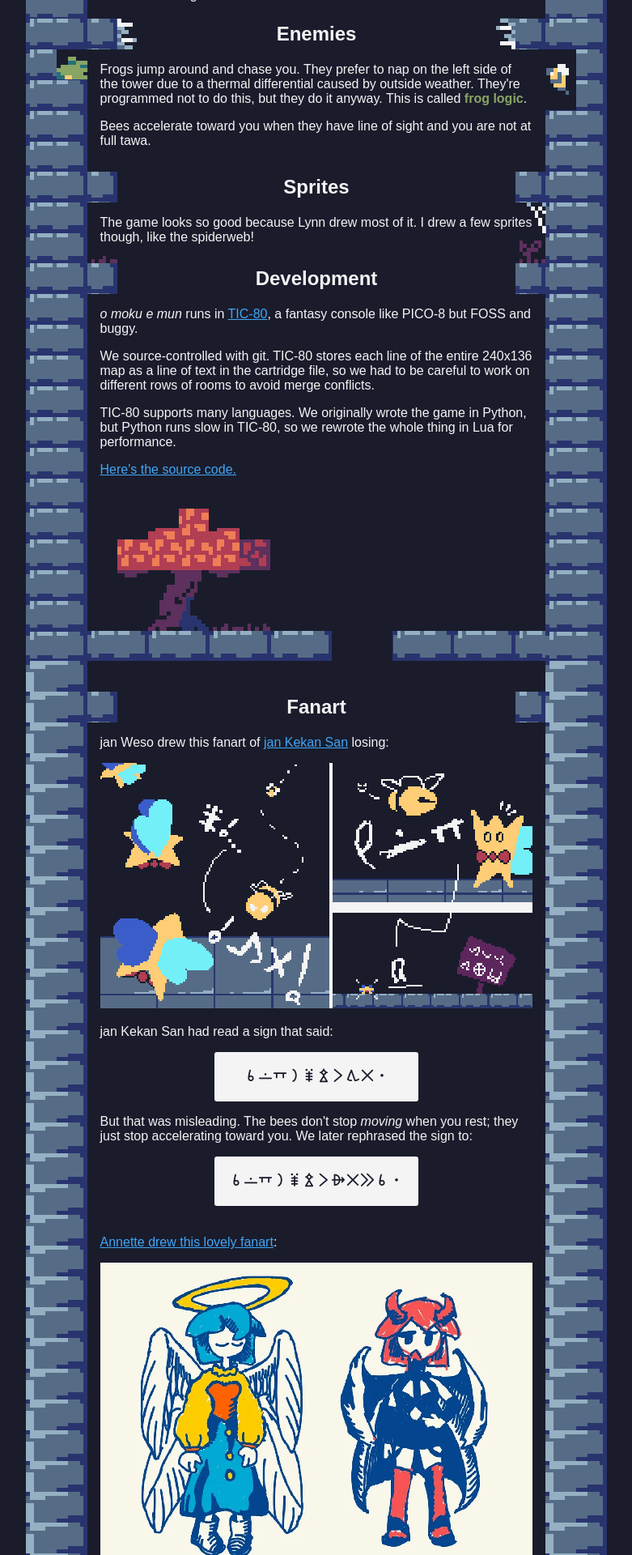
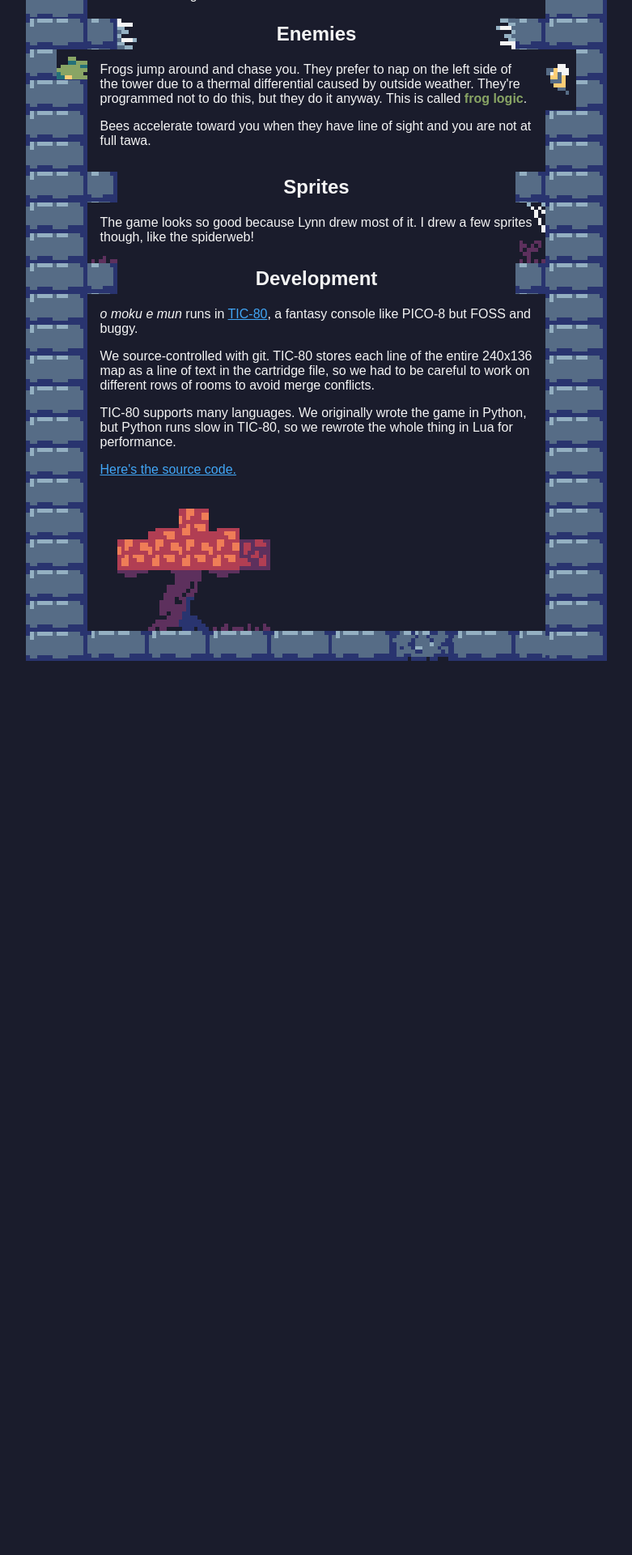
Before and after one commit to Roachbones/Roachbones.github.io, a Jekyll site: the page omokuemun/index.html, which Jekyll copies as it is, in a window 1280 px wide. Shown: the part 2971-4891 px from the top of the page at 81% size, without its empty margins (249-1030 px from the left). Built offline with Jekyll 4.4.1, drawn with Linux system fonts in a browser that asks for light colours; after the commit the page ends 3787 px from its top, so only the background shows below that.

Commit message:
omokuemun polishing

```diff
--- a/omokuemun/index.html
+++ b/omokuemun/index.html
@@ -43,7 +43,11 @@
     &::before { left: calc(-2 * var(--size-tile)); }
     &::after { right: calc(-2 * var(--size-tile)); }
 }
-#hell section { &::before, &::after { background-image: url(i/hellbrick.png); z-index: 2; } }
+#hell section { &::before, &::after {
+    background-image: url(i/hellbrick.png);
+    z-index: 2;
+    height: 100%;
+}}
 p { margin-left: var(--margin-tower); margin-right: var(--margin-tower); }
 n{resize:both;overflow:scroll;}
 
@@ -105,7 +109,6 @@
 .right  { right:  calc(var(--x) * var(--size-tile)); }
 .top    { top:    calc(var(--y) * var(--size-tile)); }
 .bottom { bottom: calc(var(--y) * var(--size-tile)); }
-.flip { rotate: y .5turn; }
 .atop {
     position: absolute;
     width: var(--size-tile); height: var(--size-tile);
@@ -150,11 +153,13 @@
         width: var(--size-2-tiles);
         height: var(--size-tile);
         position: absolute;
-        left: round(down, 60%, var(--size-2-tiles));
+        left: round(down, 70%, var(--size-2-tiles));
         top: calc(-1 * var(--size-tile));
         list-style-type: none;
     }
-    background: linear-gradient(var(--color-bg), #aa000666);
+    & > section {
+        background: linear-gradient(var(--color-bg), #aa000666);
+    }
     Vh2:first-of-type { padding-top: calc(var(--size-tile) * 4); }
 }
 
@@ -203,13 +208,11 @@
         bottom: 0;
     }
 }
-
 </style>
 
 <main>
 
 <section>
-
 <hr>
 <br>
 
@@ -227,7 +230,6 @@
 <h2 title='procgen means procedural generation'>Procgen</h2>
 <img src=i/grass2.png class="atop left">
 <img src=i/grass1.png class="atop right">
-
 <hanging-vine></hanging-vine>
 
 <p>Recurring premade rooms are called <dfn>lynnrooms</dfn> because Lynn made them. Two&nbsp;lynnrooms:
@@ -271,7 +273,7 @@
 
 <section>
 <h2>Sprites</h2>
-<img alt=spiderweb src=i/web.png class="one-wide right flip" style=--x=1;--y=1>
+<img alt=spiderweb src=i/web.png class="one-wide right" style=--x:0;--y:1>
 
 <p>The game looks so good because Lynn drew most of it. I drew a few sprites though, like the spiderweb!
 
@@ -293,7 +295,7 @@
 <section>
 <img src=i/tree.png>
 <hr>
-<details id=hell open>
+<details id=hell>
 <summary></summary>
 
 <section>
@@ -315,7 +317,9 @@
 
 <p style=margin-top:2lh><a href=https://bsky.app/profile/weeble.bsky.social/post/3lt5arwdgkc2c>Annette drew this lovely fanart</a>:
 
-<p style=margin-bottom:0;padding-bottom:2rem><img alt="angel and devil" src=i/jan.webp>
+<p><img alt="angel and devil" src=i/jan.webp>
+
+<br><br>
 
 </details>
 
```
Also changed, not shown: omokuemun/i/web.png.
